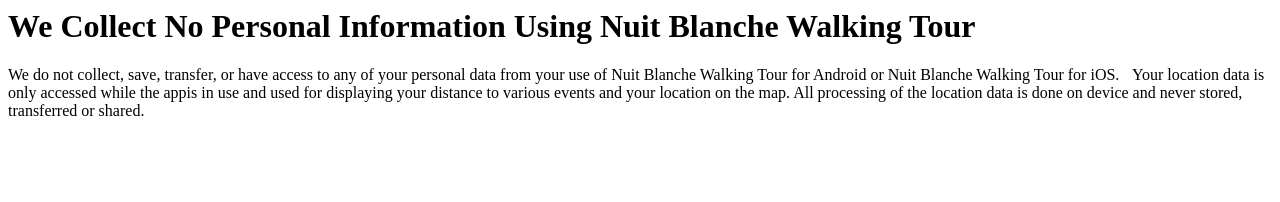
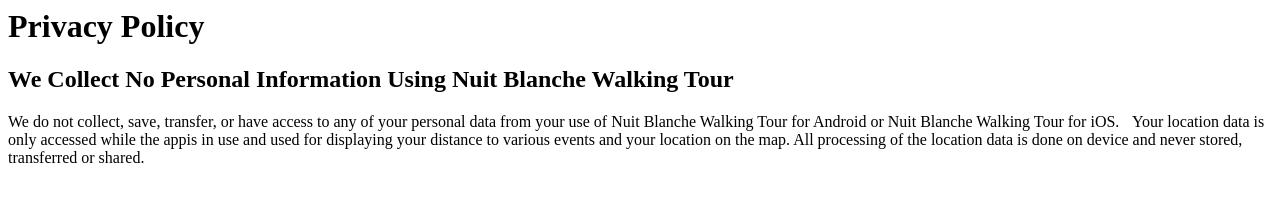
Before and after one commit to imagrdess/privacyPolicy, a plain HTML site: page index.html in a window 1280 px wide. Drawn offline with Linux system fonts and the light colour scheme.

Commit message:
Update index.html

```diff
--- a/index.html
+++ b/index.html
@@ -1,8 +1,9 @@
 <html>
 <body>
-<h1>We Collect No Personal Information Using Nuit Blanche Walking Tour</h1
-<p>We do not collect, save, transfer, or have access to any of your personal data from your use of Nuit Blanche Walking Tour for Android or Nuit Blanche Walking Tour for iOS.
-Your location data is only accessed while the appis in use and used for displaying your distance to various events and your location on the map. All processing of the location data is done on device and never stored, transferred or shared.
-</p>
+    <h1>Privacy Policy</h1>
+    <h2>We Collect No Personal Information Using Nuit Blanche Walking Tour</h2>
+    <p>We do not collect, save, transfer, or have access to any of your personal data from your use of Nuit Blanche Walking Tour for Android or Nuit Blanche Walking Tour for iOS.
+        Your location data is only accessed while the appis in use and used for displaying your distance to various events and your location on the map. All processing of the location data is done on device and never stored, transferred or shared.
+    </p>
 </body>
 </html>
```
